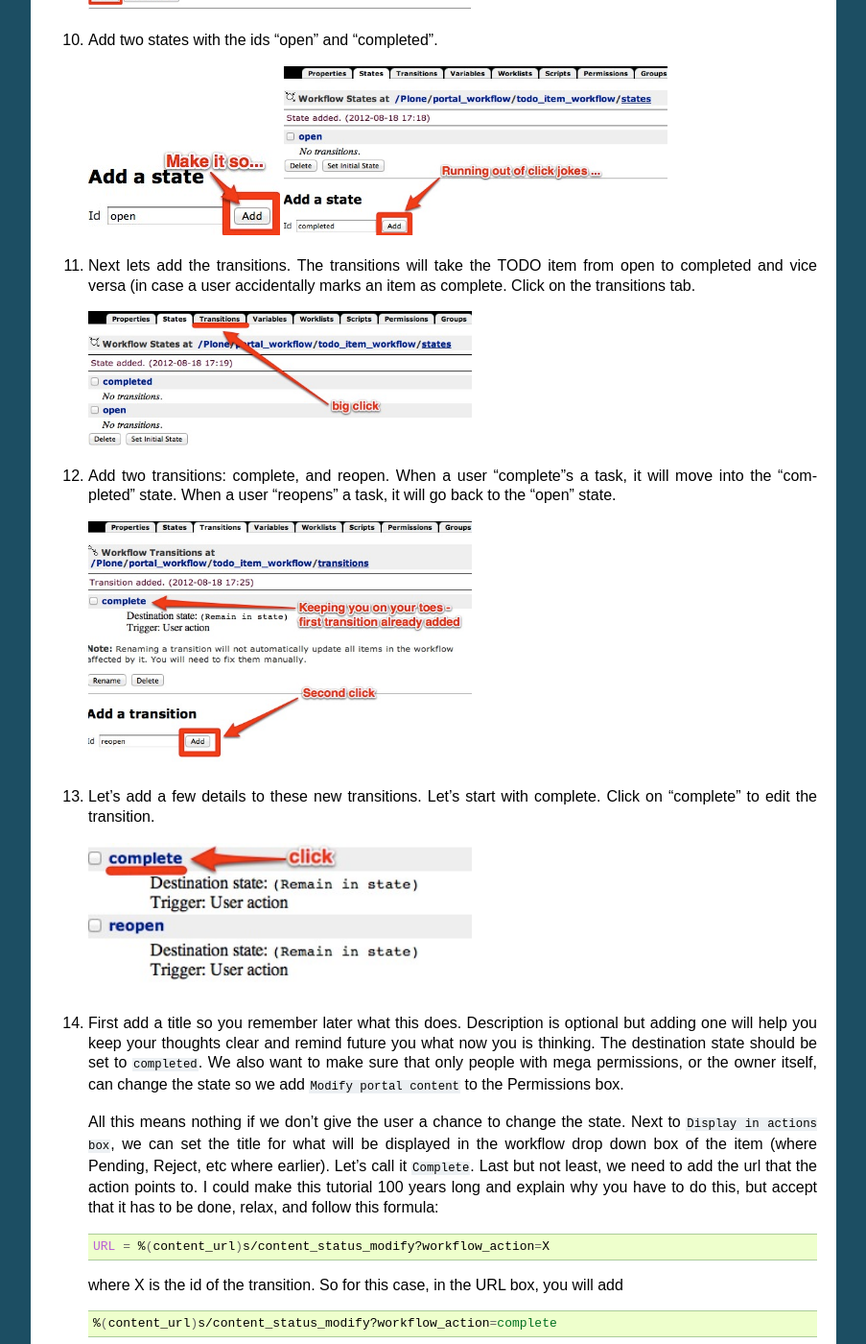
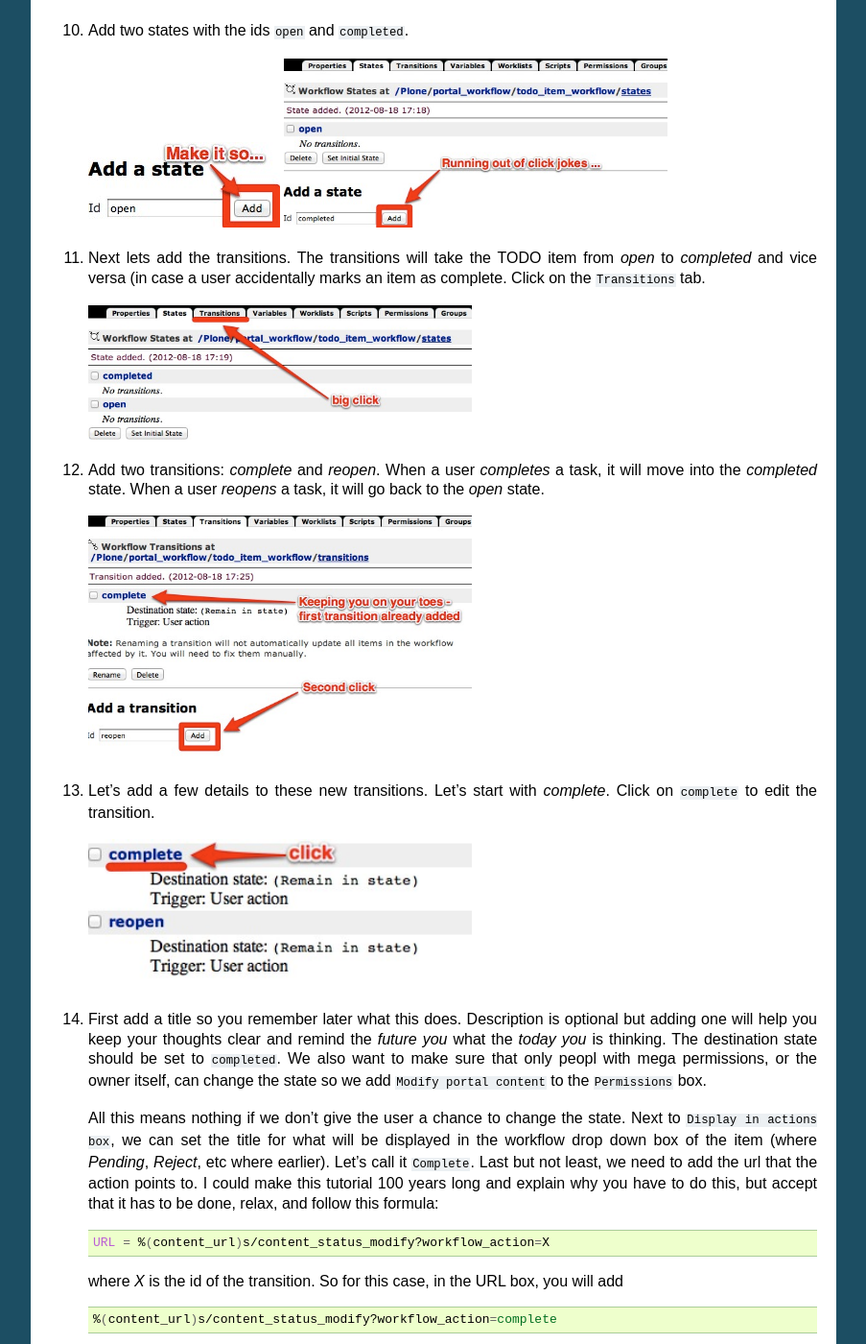
Before and after one commit to collective/tutorial.todoapp, a Sphinx documentation site: the page built from docs/chapter_1.rst, in a window 1280 px wide and 1400 px high, scrolled down 7685 px. Shown: the whole window at 96% size, without its empty margins (198-1101 px from the left). Built offline with Sphinx 7.4.7, drawn with Linux system fonts in a browser that asks for light colours; pages that are not in the unit, such as notebooks, are missing from menus; some of the changed text lies outside the part shown.

Commit message:
minor updates and changes to chapter1 text

```diff
--- a/docs/chapter_1.rst
+++ b/docs/chapter_1.rst
@@ -25,7 +25,8 @@
 Create a New Content Type
 -------------------------
 
-First we need to create a new content type to represent an item on our Todo list. This will be a type with one field, that which needs to be done.
+First we need to create a new content type to represent an item on our Todo
+list. This will be a type with one field, that which needs to be done.
 
 #. Navigate to `site setup` as shown below, or just enter
    ``http://localhost:8080/Plone/@@overview-controlpanel`` in your browser. This
@@ -181,14 +182,14 @@
    Onwards and upwards!
 
 #. Let's create a new workflow for our Todo Items and call it
-   ``todo_item_workflow``. We will make a new workflow by copying and customizing one of the workflows that are already there. Copy simple_pubication_workflow
-
-   TODO: Break this into several different images to be more clear.
+   ``todo_item_workflow``. We will make a new workflow by copying and
+   customizing one of the workflows that are already there. Duplicate the
+   ``simple_publication_workflow``.
 
    .. image:: images/copy_workflow.jpg
       :width: 400px
 
-#. Rename the copied workflow to 'todo_item_workflow'
+#. Rename the copied workflow to ``todo_item_workflow``.
 
    .. image:: images/rename_workflow.jpg
       :width: 400px
@@ -229,30 +237,47 @@
    .. image:: images/add_completed.jpg
       :width: 400px
 
-#. Next lets add the transitions. The transitions will take the TODO item from open to completed and vice versa (in case a user accidentally marks an item as complete. Click on the transitions tab.
+#. Next lets add the transitions. The transitions will take the TODO item from
+   `open` to `completed` and vice versa (in case a user accidentally marks an
+   item as complete. Click on the ``Transitions`` tab.
 
    .. image:: images/transitions_tab.jpg
       :width: 400px
 
-#. Add two transitions: complete, and reopen. When a user "complete"s a task, it will move into the "completed" state. When a user "reopens" a task, it will go back to the "open" state.
+#. Add two transitions: `complete` and `reopen`. When a user `completes` a task,
+   it will move into the `completed` state. When a user `reopens` a task, it
+   will go back to the `open` state.
 
    .. image:: images/add_transitions.jpg
       :width: 400px
 
-#. Let's add a few details to these new transitions. Let's start with complete. Click on "complete" to edit the transition.
+#. Let's add a few details to these new transitions. Let's start with
+   `complete`. Click on ``complete`` to edit the transition.
 
    .. image:: images/edit_complete.jpg
       :width: 400px
 
-#. First add a title so you remember later what this does. Description is optional but adding one will help you keep your thoughts clear and remind future you what now you is thinking. The destination state should be set to ``completed``. We also want to make sure that only people with mega permissions, or the owner itself, can change the state so we add ``Modify portal content`` to the Permissions box.
+#. First add a title so you remember later what this does. Description is
+   optional but adding one will help you keep your thoughts clear and remind
+   the `future you` what the `today you` is thinking. The destination state
+   should be set to ``completed``. We also want to make sure that only peopl
+   with mega permissions, or the owner itself, can change the state so we add
+   ``Modify portal content`` to the ``Permissions`` box.
 
-   All this means nothing if we don't give the user a chance to change the state. Next to ``Display in actions box``, we can set the title for  what will be displayed in the workflow drop down box of the item (where Pending, Reject, etc where earlier). Let's call it ``Complete``. Last but not least, we need to add the url that the action points to. I could make this tutorial 100 years long and explain why you have to do this, but accept that it has to be done, relax, and follow this formula:
+   All this means nothing if we don't give the user a chance to change the
+   state. Next to ``Display in actions box``, we can set the title for what will
+   be displayed in the workflow drop down box of the item (where `Pending`,
+   `Reject`, etc where earlier). Let's call it ``Complete``. Last but not least,
+   we need to add the url that the action points to. I could make this tutorial
+   100 years long and explain why you have to do this, but accept that it has to
+   be done, relax, and follow this formula:
 
    .. code-block:: bash
 
        URL = %(content_url)s/content_status_modify?workflow_action=X
 
-   where X is the id of the transition. So for this case, in the URL box, you will add
+   where `X` is the id of the transition. So for this case, in the URL box, you
+   will add
 
    .. code-block:: bash
 
@@ -261,9 +286,10 @@
    .. image:: images/complete_details.jpg
       :width: 400px
 
-   Double check everything and click "Save".
+   Double check everything and click ``Save``.
 
-#. If your brain isn't hurting yet it will be soon. Go back to the transitions listing.
+#. If your brain isn't hurting yet it will be soon. Go back to the transitions
+   listing.
 
    .. image:: images/youre_welcome.jpg
       :width: 400px
@@ -272,12 +298,16 @@
       :width: 400px
 
 
-#. Let's update the reopen transition and update in a similar manner. This time, the destination state is "open", and following the formula above, the URL is "%(content_url)s/content_status_modify?workflow_action=reopen".
+#. Let's update the `reopen` transition and update in a similar manner. This
+   time, the destination state is ``open``, and following the formula above, the
+   URL is ``%(content_url)s/content_status_modify?workflow_action=reopen``.
 
    .. image:: images/save_reopen.jpg
       :width: 400px
 
-#. Now we have 2 states and 2 transitions, but they aren't 100% linked together... yet. Go back to the workflow listing, click the states tab and then and click on "completed" to edit the state.
+#. Now we have 2 states and 2 transitions, but they aren't 100% linked
+   together... yet. Go back to the workflow listing, click the ``States`` tab
+   and then and click on ``completed`` to edit the state.
 
    .. image:: images/back_to_workflow.jpg
       :width: 400px
@@ -285,7 +315,11 @@
    .. image:: images/edit_completed.jpg
       :width: 400px
 
-#. Add a title, since this is what users see in the top right corner of the TODO items, and then check "reopen" as a possible transition. This means that when a TODO item is completed, it will only allow the user to reopen it (and not re-complete it, for example). In the same respect, open the open transition, add a title, and mark "complete" as a possible transition.
+#. Add a title, since this is what users see in the top right corner of the
+   TODO items, and then check ``reopen`` as a possible transition. This means
+   that when a TODO item is completed, it will only allow the user to reopen it
+   (and not re-complete it, for example). In the same respect, open the open
+   transition, add a title, and mark ``complete`` as a possible transition.
 
    .. image:: images/save_completed.jpg
       :width: 400px
@@ -293,26 +327,37 @@
    .. image:: images/save_open.jpg
       :width: 400px
 
-#. When we create a new TODO item, we need to tell Plone what the first state is. Go back to the workflow states listing, and make "open" the initial state.
+#. When we create a new TODO item, we need to tell Plone what the first state
+   is. Go back to the workflow states listing, and make ``open`` the initial
+   state.
 
    .. image:: images/initial_state.jpg
       :width: 400px
 
-#. And that's it! Almost... Last but not least, we need to assign our new workflow to our TODO item type. Go back to the main workflow screen.
+#. And that's it! Almost... Last but not least, we need to assign our new
+   workflow to our TODO item type. Go back to the main workflow screen.
 
    .. image:: images/home_base.jpg
       :width: 400px
 
-#. Instead of mapping to the "(Default)" workflow, we are going to map to the id of our new workflow, todo_item_workflow, and then click "Change".
+#. Instead of mapping to the ``(Default)`` workflow, we are going to map to the
+   id of our new workflow, ``todo_item_workflow``, and then click ``Change``.
 
-   If you already have TODO items in your site, you MUST click "Update Security Settings" to update the workflow for the items. Instead of going into gross detail about why this is the case, just sit back, relax, finish the tutorial, and remember to click this button any time you make changes (yes! you can continue to change and update your workflows!).
+   If you already have TODO items in your site, you MUST click ``Update Security
+   Settings`` to update the workflow for the items. Instead of going into gross
+   detail about why this is the case, just sit back, relax, finish the tutorial,
+   and remember to click this button any time you make changes (yes! you can
+   continue to change and update your workflows!).
 
    .. image:: images/map_to_workflow.jpg
       :width: 400px
 
-#. Could the time have arrived? Time to test? YES! Go to your TODO Items folder and add a new TODO Item. Validate that the workflow works as expected. By toggling between the states.
+#. Could the time have arrived? Time to try it out? YES! Go to your TODO Items
+   folder and add a new TODO Item. Validate that the workflow works as expected.
+   By toggling between the states.
 
    .. image:: images/works.jpg
       :width: 400px
 
-Congrats! You have now passed Plone Workflow 101. Next we will transition from editing through the web (TTW) to developing. With plone.api, it's as easy as pie.
+Congrats! You have now passed `Plone Workflow 101`. Next we will transition from
+developing through the web (TTW) to developing on the filesystem.
```
Also changed, not shown: other parts of docs/chapter_1.rst (+14 -7 lines).
